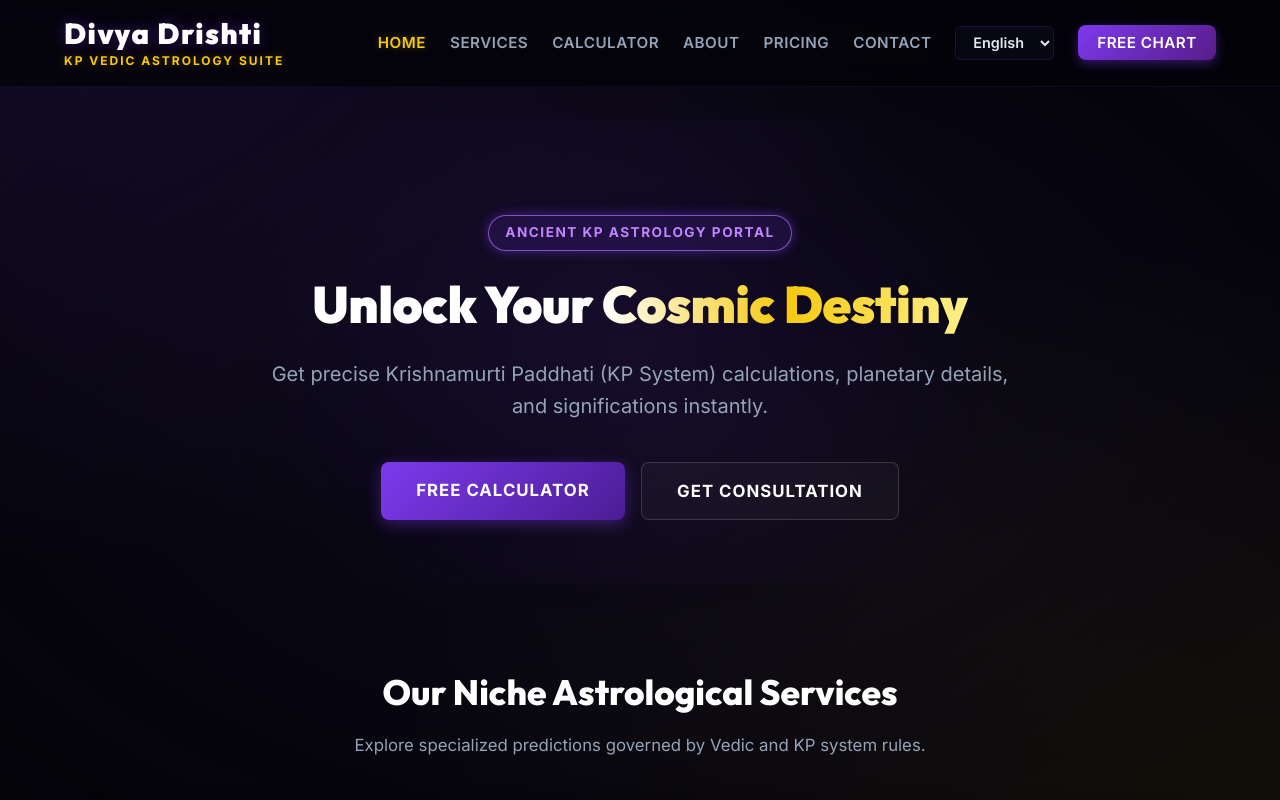
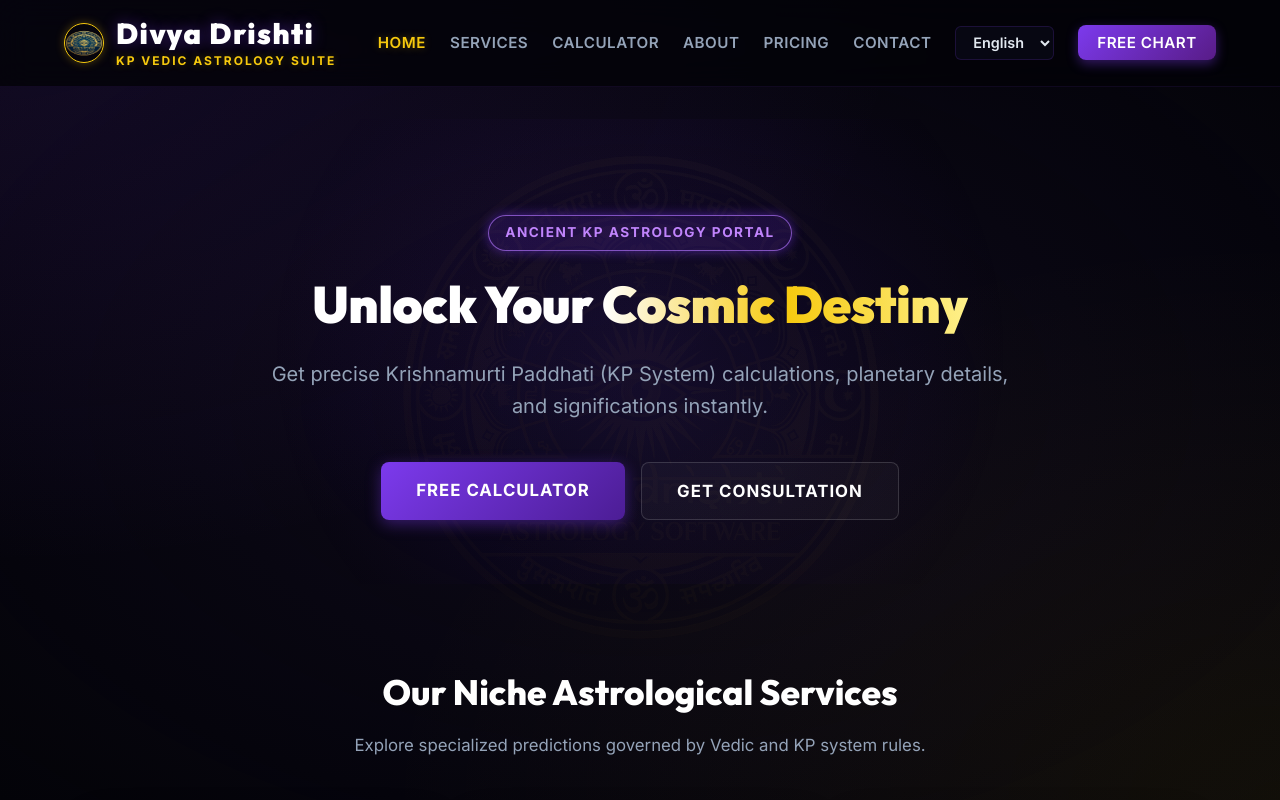
Before and after one commit to Debasishg584/kp-astrology-web, a React (Vite) app in the folder frontend/: page / in a window 1280 px wide. Shown: the top 800 px of the page. Built offline with nearby package versions, Linux system fonts and the light colour scheme.

Commit message:
Integrate custom Divya Drishti brand logo into website header, footer, About rotating cosmic seal, and subtle background watermark

```diff
--- a/frontend/src/Home.jsx
+++ b/frontend/src/Home.jsx
@@ -90,9 +90,12 @@ export default function Home({ lang, onLanguageChange, onCalculate }) {
       {/* Sticky Navigation Bar */}
       <header className="navbar-header">
         <div className="container nav-container">
-          <a href="#" className="logo-link">
-            <span className="logo-text">{t('app_title')}</span>
-            <span className="logo-sub">KP Vedic Astrology Suite</span>
+          <a href="#" className="logo-link" style={{ display: 'flex', flexDirection: 'row', alignItems: 'center', gap: '0.75rem' }}>
+            <img src="/logo.png" alt="Divya Drishti Logo" style={{ width: '40px', height: '40px', borderRadius: '50%', border: '1.5px solid var(--gold)', boxShadow: '0 0 10px var(--gold-glow)' }} />
+            <div style={{ display: 'flex', flexDirection: 'column' }}>
+              <span className="logo-text">{t('app_title')}</span>
+              <span className="logo-sub">KP Vedic Astrology Suite</span>
+            </div>
           </a>
           <button
             className={`hamburger-btn ${isHamburgerActive ? 'active' : ''}`}
@@ -309,7 +312,7 @@ export default function Home({ lang, onLanguageChange, onCalculate }) {
               <div className="about-graphics">
                 <div className="cosmic-seal">
                   <div className="cosmic-seal-inner">
-                    <div className="cosmic-seal-center">🔮</div>
+                    <img src="/logo.png" className="cosmic-seal-center" alt="Divya Drishti Emblem" style={{ width: '150px', height: '150px', borderRadius: '50%', objectFit: 'cover' }} />
                   </div>
                 </div>
               </div>
@@ -504,9 +507,12 @@ export default function Home({ lang, onLanguageChange, onCalculate }) {
       {/* Footer */}
       <footer className="site-footer">
         <div className="container">
-          <div className="footer-logo">
-            <span className="logo-text">{t('app_title')}</span><br />
-            <span className="logo-sub">KP Vedic Astrology Specialist</span>
+          <div className="footer-logo" style={{ display: 'flex', flexDirection: 'column', alignItems: 'center', gap: '0.5rem' }}>
+            <img src="/logo.png" alt="Divya Drishti Logo" style={{ width: '50px', height: '50px', borderRadius: '50%', border: '1.5px solid var(--gold)', boxShadow: '0 0 10px var(--gold-glow)' }} />
+            <div>
+              <span className="logo-text">{t('app_title')}</span><br />
+              <span className="logo-sub">KP Vedic Astrology Specialist</span>
+            </div>
           </div>
 
           <ul className="footer-links">
--- a/frontend/src/Report.jsx
+++ b/frontend/src/Report.jsx
@@ -14,9 +14,12 @@ export default function Report({ data, onBack }) {
       {/* Sticky Navigation Bar */}
       <header className="navbar-header">
         <div className="container nav-container">
-          <a href="#" className="logo-link" onClick={(e) => { e.preventDefault(); onBack(); }}>
-            <span className="logo-text">{t('app_title')}</span>
-            <span className="logo-sub">KP Vedic Astrology Suite</span>
+          <a href="#" className="logo-link" onClick={(e) => { e.preventDefault(); onBack(); }} style={{ display: 'flex', flexDirection: 'row', alignItems: 'center', gap: '0.75rem' }}>
+            <img src="/logo.png" alt="Divya Drishti Logo" style={{ width: '40px', height: '40px', borderRadius: '50%', border: '1.5px solid var(--gold)', boxShadow: '0 0 10px var(--gold-glow)' }} />
+            <div style={{ display: 'flex', flexDirection: 'column' }}>
+              <span className="logo-text">{t('app_title')}</span>
+              <span className="logo-sub">KP Vedic Astrology Suite</span>
+            </div>
           </a>
           <ul className="nav-menu">
             <li className="nav-item">
@@ -227,9 +230,12 @@ export default function Report({ data, onBack }) {
       {/* Footer */}
       <footer className="site-footer" style={{ marginTop: '4rem' }}>
         <div className="container">
-          <div className="footer-logo">
-            <span className="logo-text">{t('app_title')}</span><br />
-            <span className="logo-sub">KP Vedic Astrology Specialist</span>
+          <div className="footer-logo" style={{ display: 'flex', flexDirection: 'column', alignItems: 'center', gap: '0.5rem' }}>
+            <img src="/logo.png" alt="Divya Drishti Logo" style={{ width: '50px', height: '50px', borderRadius: '50%', border: '1.5px solid var(--gold)', boxShadow: '0 0 10px var(--gold-glow)' }} />
+            <div>
+              <span className="logo-text">{t('app_title')}</span><br />
+              <span className="logo-sub">KP Vedic Astrology Specialist</span>
+            </div>
           </div>
 
           <ul className="footer-links">
--- a/frontend/src/index.css
+++ b/frontend/src/index.css
@@ -38,6 +38,23 @@ body {
     line-height: 1.6;
     min-height: 100vh;
     overflow-x: hidden;
+    position: relative;
+}
+
+body::before {
+    content: "";
+    position: fixed;
+    top: 0;
+    left: 0;
+    width: 100%;
+    height: 100%;
+    background-image: url('/logo.png');
+    background-repeat: no-repeat;
+    background-position: center 35%;
+    background-size: 500px;
+    opacity: 0.025; /* Very subtle watermark that does not compromise text readability */
+    pointer-events: none;
+    z-index: -1;
 }
 
 /* Base Container */
```
Also changed, not shown: frontend/public/logo.png (added), 5 other files (tests, documents, lock files or other folders).
